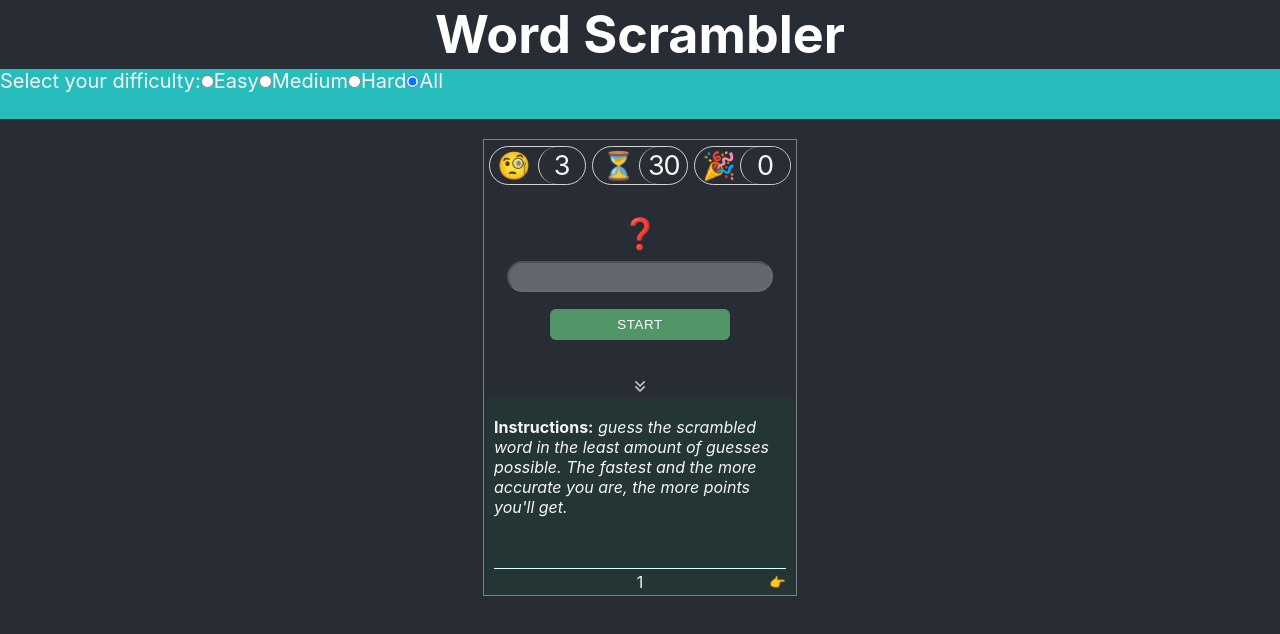
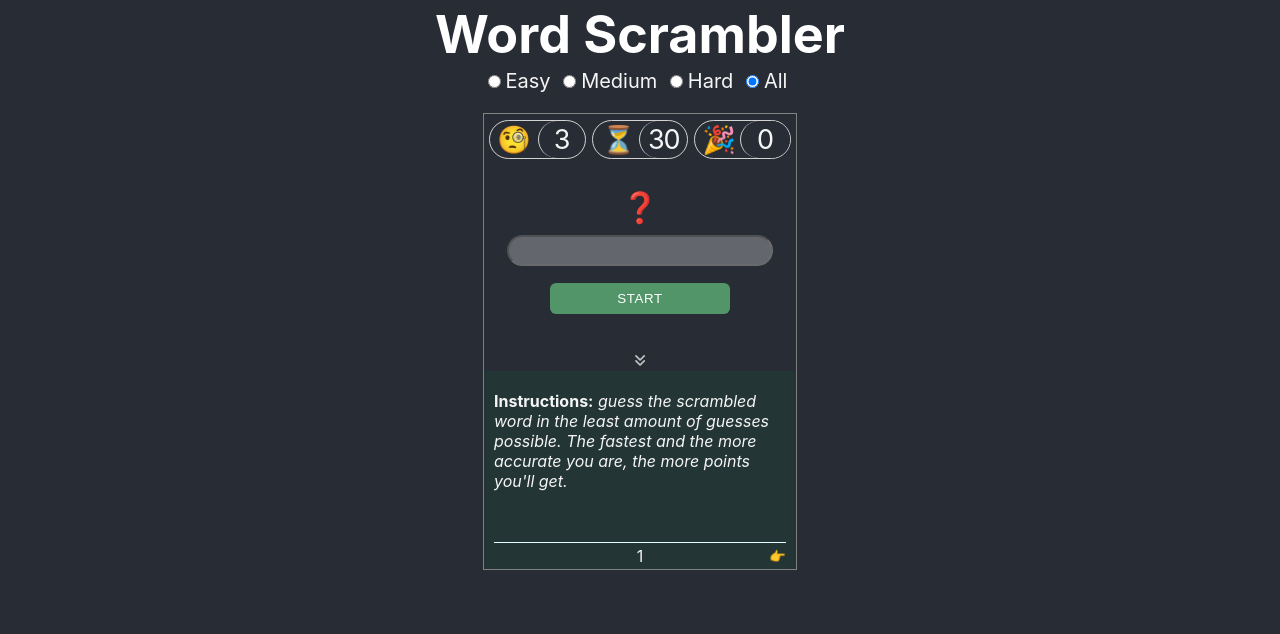
Before and after one commit to hugCarvalho/wordScrambler, a React (Create React App) app: page / in a window 1280 px wide. Shown: the top 634 px of the page. Built offline with nearby package versions, Linux system fonts and the light colour scheme.

Commit message:
RadioButton basic styling

```diff
--- a/src/components/GameDifficulty/GameDifficulty.js
+++ b/src/components/GameDifficulty/GameDifficulty.js
@@ -7,7 +7,6 @@ function PlayDifficulty() {
 
   return (
     <form className="GameDifficulty">
-      <p>Select your difficulty:</p>
       <RadioButton
         value="easy"
         active={difficulty}
--- a/src/components/GameDifficulty/GameDifficulty.scss
+++ b/src/components/GameDifficulty/GameDifficulty.scss
@@ -1,9 +1,19 @@
 .GameDifficulty {
-  background-color: rgb(40, 189, 189);
-  width: 100%;
-  height: 50px;
+  // background-color: rgb(40, 189, 189);
+  width: 320px;
+  //height: 50px;
   color: inherit;
   display: flex;
+  justify-content: space-evenly;
+
+  .RadioButton {
+    :hover {
+      cursor: pointer;
+    }
+    label {
+      padding: 5px;
+    }
+  }
   .input {
     -webkit-appearance: checkbox;
   }
--- a/src/reusable/RadioButton.js
+++ b/src/reusable/RadioButton.js
@@ -2,9 +2,8 @@ import React from "react";
 
 function RadioButton({ children, active, value, classes = "", onChange }) {
   return (
-    <div>
+    <div className={`RadioButton ${classes}`}>
       <input
-        className={`RadioButton ${classes}`}
         type="radio"
         id={value}
         name={value}
```
Also changed, not shown: 1 other file (tests, documents, lock files or other folders).
